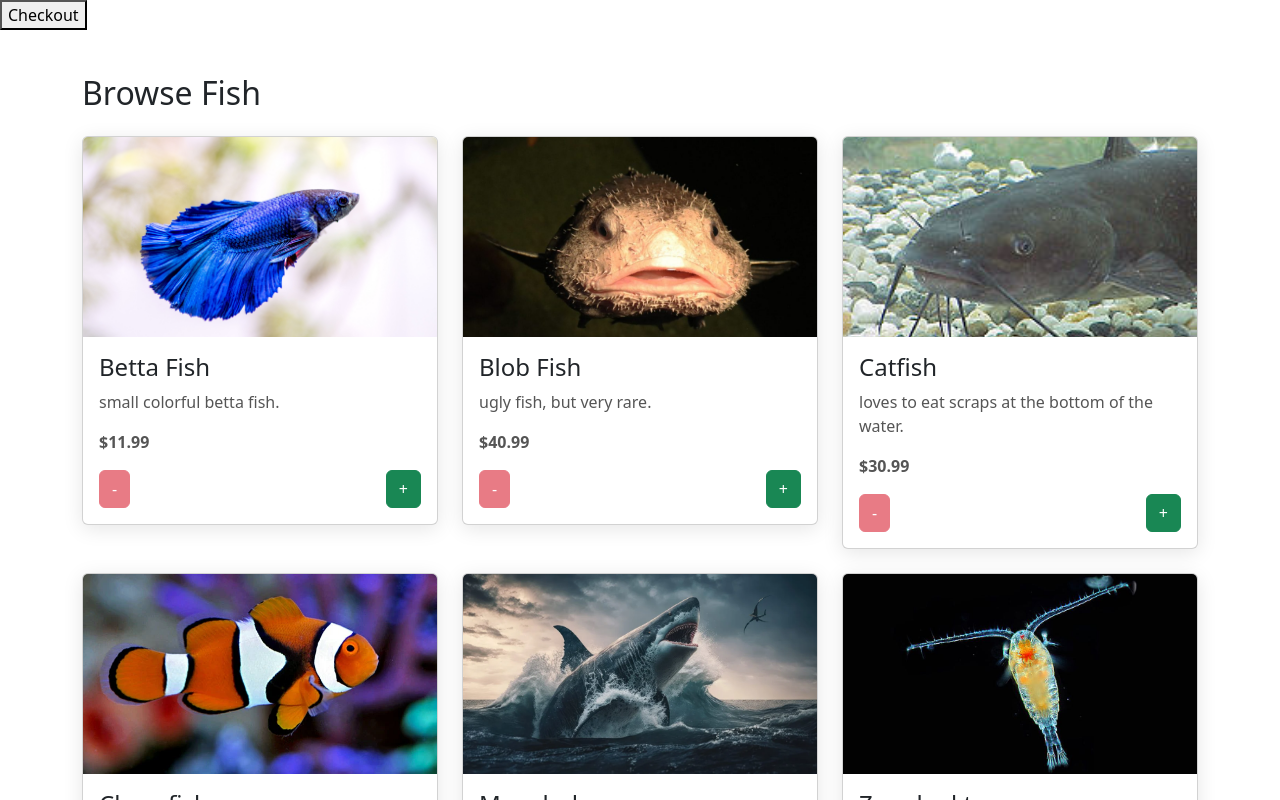
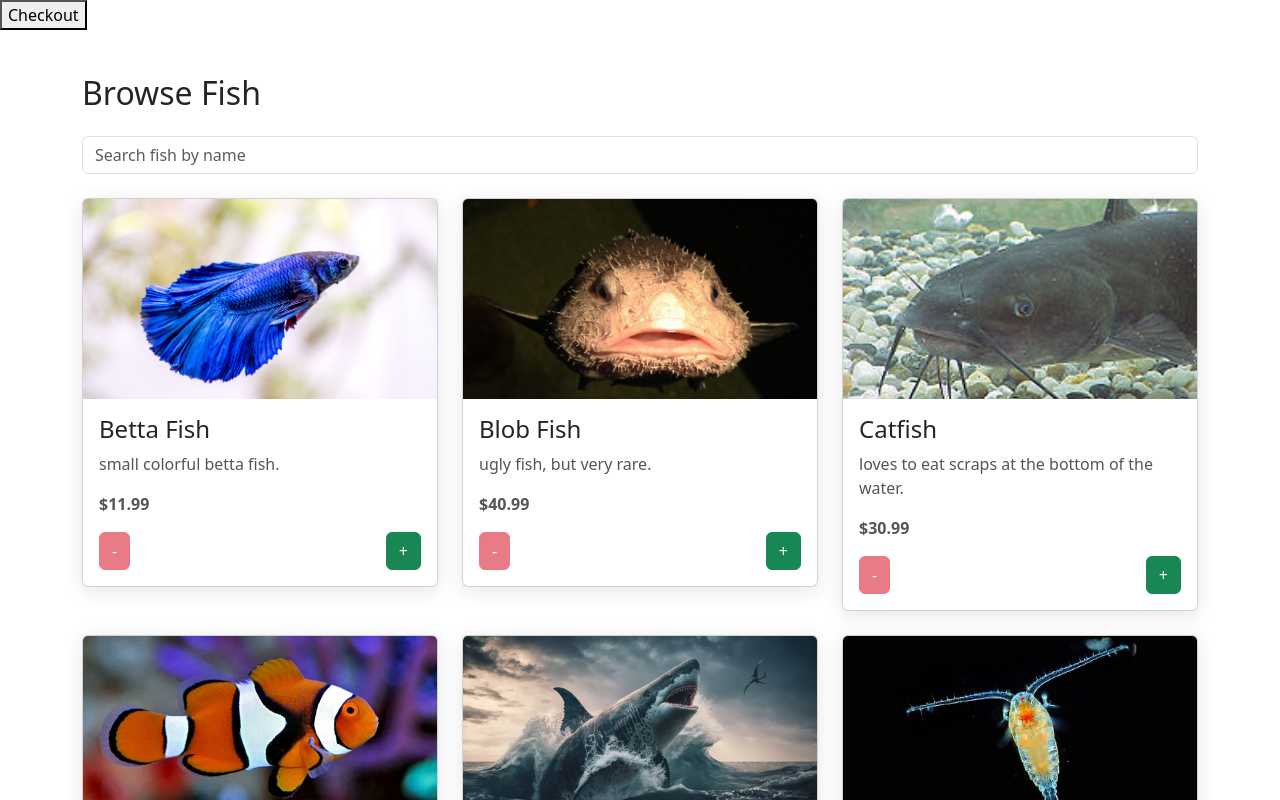
Before and after one commit to pnleguizamo/36s2_assignment03, a React (Create React App) app: page / in a window 1280 px wide. Shown: the top 800 px of the page. Built offline with nearby package versions, Linux system fonts and the light colour scheme.

Commit message:
added search

```diff
--- a/src/Browse.js
+++ b/src/Browse.js
@@ -2,10 +2,8 @@ import React, { useState, useEffect } from "react";
 import "bootstrap/dist/css/bootstrap.css";
 import Navbar from "./Navbar";
 
-const Browse = ({catalog, setCatalog, cart, setCart, cartTotal, setCartTotal}) => {
-  // const [catalog, setCatalog] = useState([]);
-  // const [cart, setCart] = useState([]);
-  // const [cartTotal, setCartTotal] = useState(0);
+const Browse = ({ catalog, setCatalog, cart, setCart, cartTotal, setCartTotal }) => {
+  const [searchQuery, setSearchQuery] = useState("");
 
   useEffect(() => {
     const fetchData = async () => {
@@ -63,6 +61,10 @@ const Browse = ({catalog, setCatalog, cart, setCart, cartTotal, setCartTotal}) =
     setCart([]);
   };
 
+  const filteredCatalog = catalog.filter((el) =>
+    el.title.toLowerCase().includes(searchQuery.toLowerCase())
+  );
+
   const cartItems = cart.map((el, index) => (
     <div key={index}>
       <img className="img-fluid" src={el.image} width={150} alt={el.title} />
@@ -70,7 +72,7 @@ const Browse = ({catalog, setCatalog, cart, setCart, cartTotal, setCartTotal}) =
     </div>
   ));
 
-  const listItems = catalog.map((el) => (
+  const listItems = filteredCatalog.map((el) => (
     <div className="col-md-4 mb-4" key={el.id}>
       <div className="card">
         <img src={el.image} className="card-img-top" alt={el.title} />
@@ -98,6 +100,13 @@ const Browse = ({catalog, setCatalog, cart, setCart, cartTotal, setCartTotal}) =
   return (
     <div className="container">
       <h2 className="my-4">Browse Fish</h2>
+      <input
+        type="text"
+        placeholder="Search fish by name"
+        className="form-control mb-4"
+        value={searchQuery}
+        onChange={(e) => setSearchQuery(e.target.value)}
+      />
       <div className="row">{listItems}</div>
       <div className="card mt-4">
         <div className="card-header">
```
